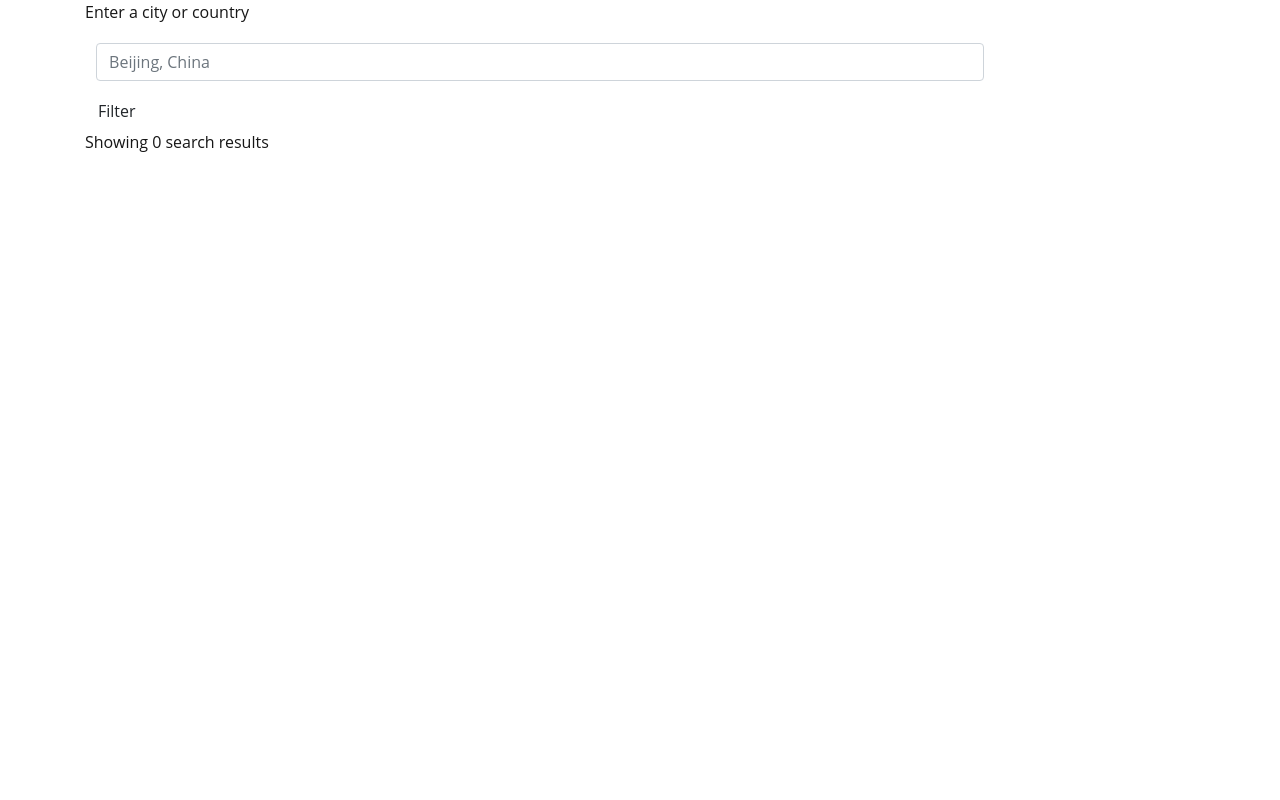
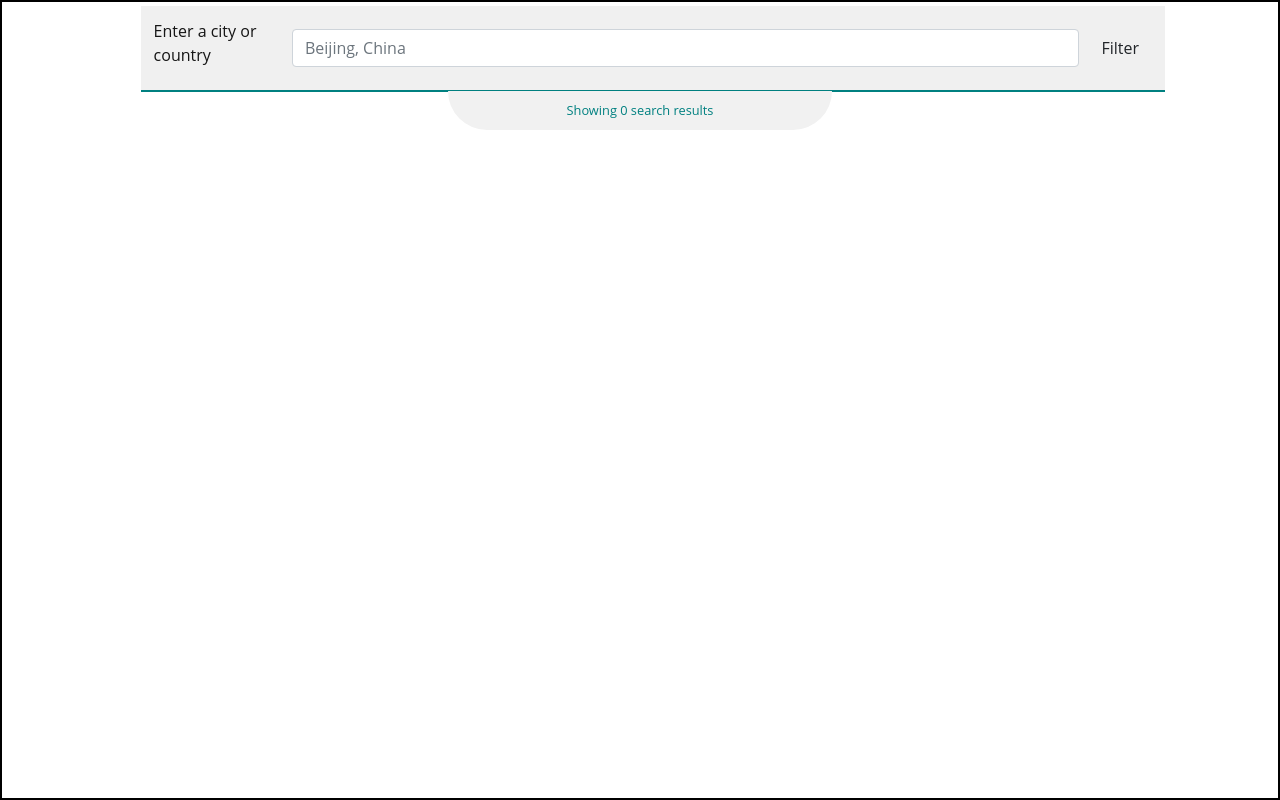
Before and after one commit to T620/globe, a Flask app: page /explore/ in a window 1280 px wide. Run offline with Flask 2, Linux system fonts and the light colour scheme; style sheets or scripts are compiled from the project's sources; parts of the project's set-up code (start-up, migrations or seed data) failed here and were passed over; some libraries are stand-ins or nearby versions.

Commit message:
moar rules for map, feed

```diff
--- a/globe/static/scss/components.scss
+++ b/globe/static/scss/components.scss
@@ -1,6 +1,6 @@
 .card{
 	margin: 7%;
-	box-shadow: 0 1px 3px rgba(0,0,0,0.12), 0 1px 2px rgba(0,0,0,0.24);
+	/*box-shadow: 0 1px 3px rgba(0,0,0,0.12), 0 1px 2px rgba(0,0,0,0.24);*/
 	transition: all 0.3s cubic-bezier(.25,.8,.25,1);
 	padding: 0;
 }
@@ -8,7 +8,7 @@
 	padding: 2%;
 }
 .card-body{
-
+	padding: 1.25rem 0;
 }
 .card-footer{
 	padding: 1% 3%;
@@ -155,7 +155,7 @@
 
 #minimise-upload{
 	position: relative;
-	left: 94%;
+	left: 95%;
 	bottom: 1px;
 	background: #fff;
 	z-index: 9999;
@@ -163,8 +163,8 @@
 }
 
 .mini-upload{
-	padding: 2%;
-	border: 2px solid #ccc;
+	padding: 1%;
+	border: 1px solid #0000001a;
 	border-bottom-left-radius: 5px;
 	border-bottom-right-radius: 5px;
 }
@@ -176,8 +176,9 @@
 
 
 .social-head{
-	padding: 5%;
+	padding: 2%;
 	margin-top: 1.3rem;
+	margin-left: .5rem;
 }
 .card-post-location{
 	margin-left: 2%;
@@ -189,13 +190,16 @@
 	top: 25px;
 }
 .caption{
-	width: 65%;
+	width: 90%;
+	font-size: .9em;
 }
 .card-footer{
 	display: inline-flex;
+	justify-content: center;
+	align-items: center;
 }
 .controls{
-	width: 25%;
+	width: 20%;
 	line-height: 2rem;
 }
 .controls ul{
@@ -304,3 +308,73 @@
 	top: -8rem;
 	text-align: center;
 }
+
+
+.social-head, .profile-name{
+	display: inline-flex;
+}
+.profile-creds{
+	margin-left: .5rem;
+}
+.profile-thumb{
+
+}
+
+
+.post-loc{
+	font-size: .8rem;
+}
+
+#map_canvas{
+	position: absolute;
+	top:0;
+	left:0;
+	width: 100%;
+	height: 100%;
+	padding: 10%;
+	border: 2px solid #000;
+	z-index: 0;
+}
+
+.map-filter{
+	padding: 1%;
+	display: inline-flex;
+	width: 80%;
+	z-index: 999;
+	position: absolute;
+	top: 5px;
+	left: 0%;
+	margin: 1px 11%;
+	background: #f0f0f0;
+	border-bottom: 2px solid teal;
+}
+.map-filter form{
+	width: 100%;
+	/*override the default form display property */
+	display: inline-flex !important;
+}
+.filter-results{
+	position: absolute;
+	top: 4.9rem;
+	left: 0;
+	padding: 10px;
+	background: #f1f1f1;
+	color: teal;
+	margin: 1% 35%;
+	text-align: center;
+	width: 30%;
+	overflow-x: hidden;
+	z-index: 999;
+	font-size: .8em;
+	border-bottom-left-radius: 50px;
+	border-bottom-right-radius: 50px;
+}
+
+.map-filter .form-control{
+	width: 100%;
+}
+.map-full{
+	overflow-x: hidden;
+	width: 100%;
+	max-width: 100%;
+}
```
